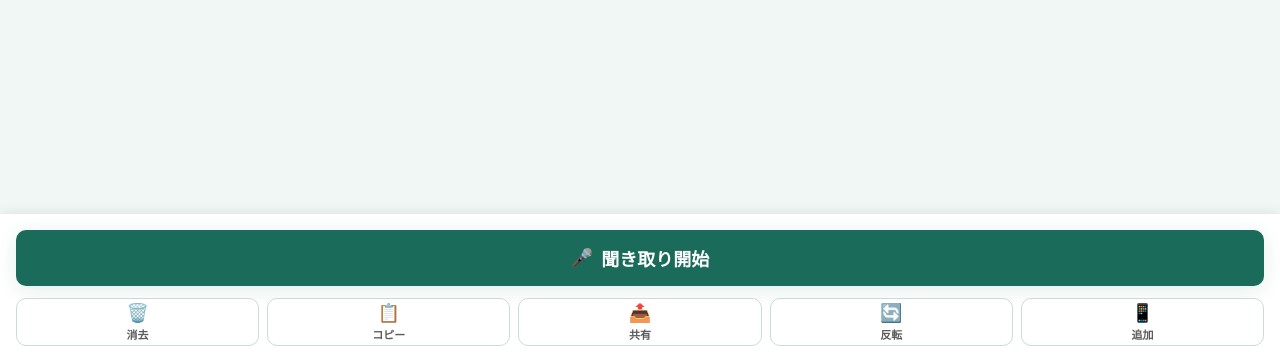
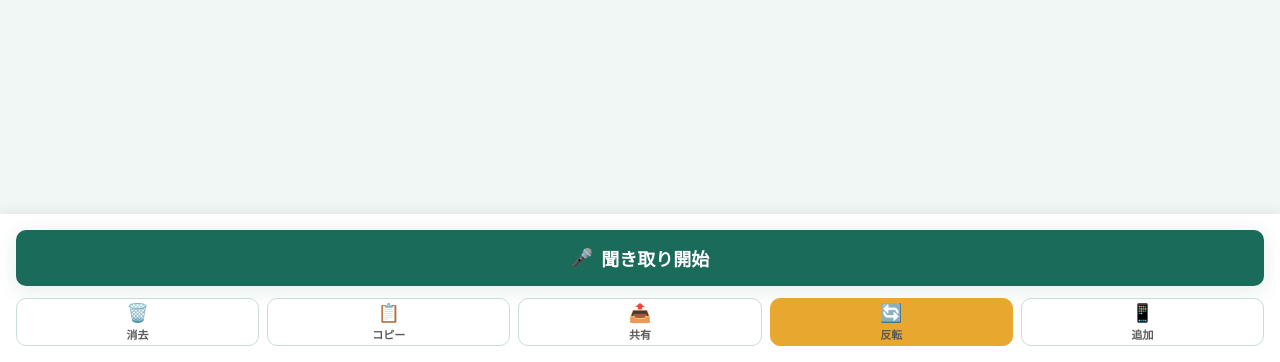
Before and after one commit to yosimutu-tech/tenoiratalk-v2, a plain HTML site: page index.html in a window 1280 px wide. Both pictures are taken after a click on the button "🔄 反転". Shown: the part 438-800 px from the top of the page. Drawn offline with Linux system fonts and the light colour scheme.

Commit message:
Refactor flip button styles and toggle functionality
Updated flip button functionality and styles.

```diff
--- a/index.html
+++ b/index.html
@@ -530,15 +530,12 @@
     }
 
     /* ===== 反転モード ===== */
-    body.flipped #text-area {
-      transform: rotate(180deg);
+    #btn-flip.active {
+      background: var(--accent) !important;
+      border-color: var(--accent) !important;
+      color: #1a1a1a !important;
     }
-    #btn-flip.active {
-      background: var(--accent);
-      border-color: var(--accent);
-      color: #1a1a1a;
-    }
-    /* 反転中はコントロール上部に帯を表示 */
+    /* 反転中バナー */
     #flip-banner {
       display: none;
       background: var(--accent);
@@ -548,8 +545,8 @@
       font-weight: 700;
       padding: 6px;
       flex-shrink: 0;
+      letter-spacing: 0.05em;
     }
-    body.flipped #flip-banner { display: block; }
 
     /* ===== スクロールトップボタン ===== */
     #scroll-bottom {
@@ -1022,6 +1019,11 @@ document.getElementById('btn-close-banner').addEventListener('click', () => {
 });
 
 // iOS: 手動ガイド
+document.getElementById('btn-flip').addEventListener('click', () => {
+  document.body.classList.toggle('flipped');
+  document.getElementById('btn-flip').classList.toggle('active');
+});
+
 document.getElementById('btn-install-ios').addEventListener('click', () => {
   if (isInStandaloneMode) {
     showError('✅ すでにホーム画面に追加済みです', true);
```
